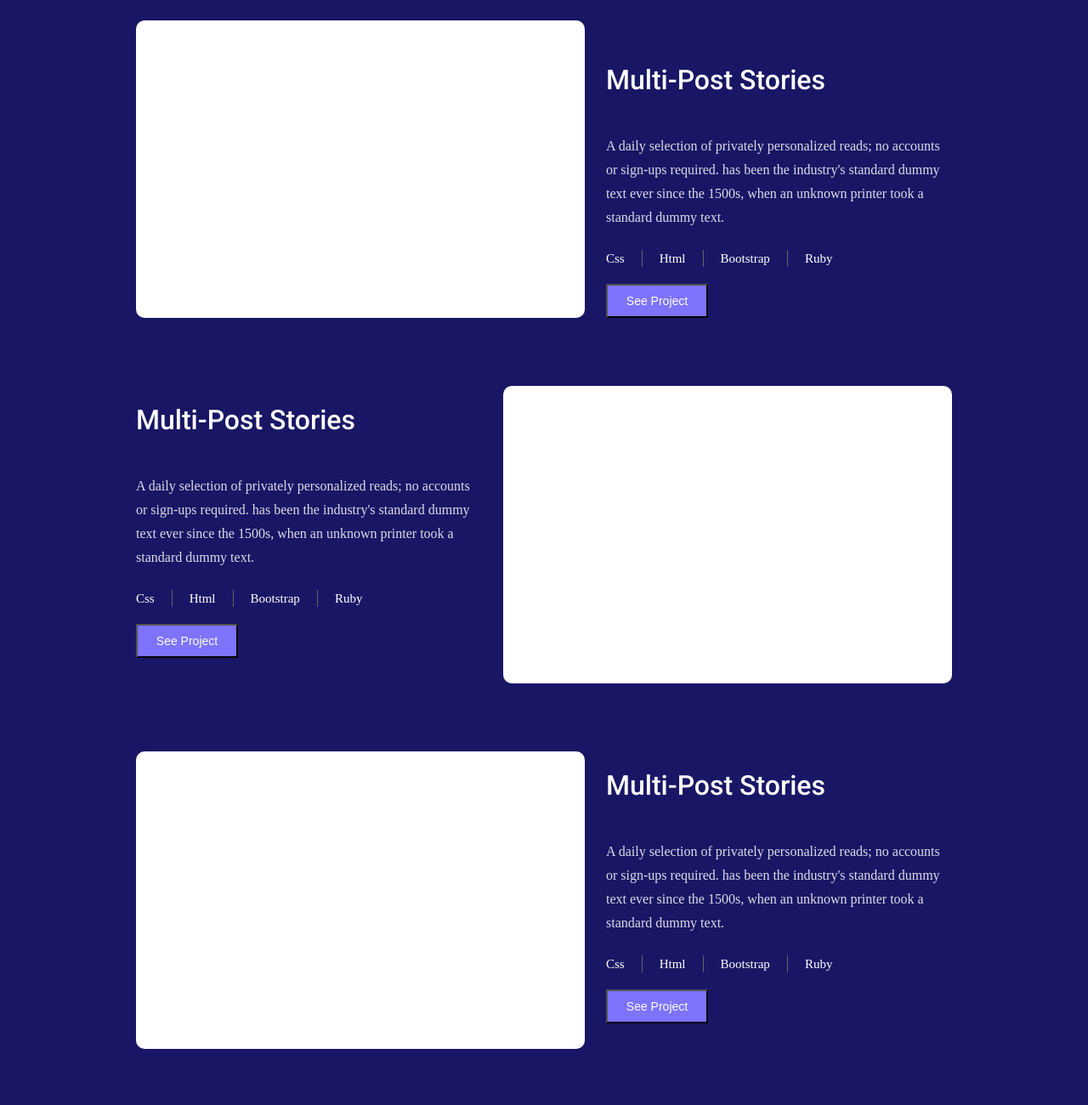
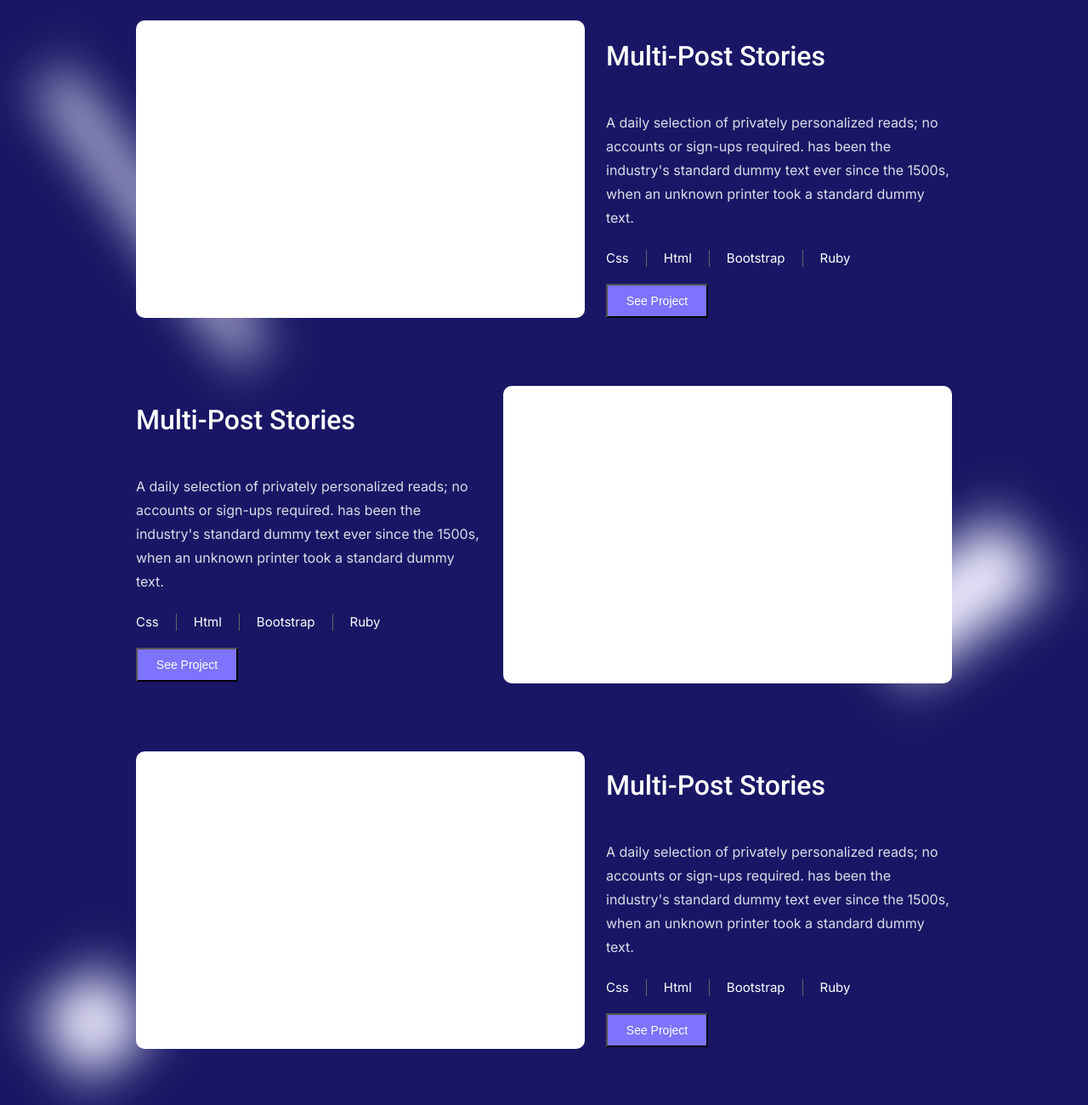
Before and after one commit to DammyShittu/Portfolio-Project, a website: page index.html in a window 1280 px wide. Shown: the part 1200-2500 px from the top of the page at 85% size. Drawn offline with Linux system fonts and the light colour scheme.

Commit message:
Add background ellipse

```diff
--- a/index.html
+++ b/index.html
@@ -103,6 +103,7 @@
    <div class="all-cards">
 
     <div class="work-card project-1">
+     <div class="ellipse"></div>
      <div class="card"></div>
      <aside class="aside-1">
       <h3>Multi-Post Stories</h3>
@@ -122,6 +123,7 @@
     </div>
 
     <div class="work-card project-2">
+     <div class="ellipse-2"></div>
      <div class="card card-2"></div>
      <aside>
       <h3>Multi-Post Stories</h3>
@@ -141,6 +143,7 @@
     </div>
 
     <div class="work-card project-3">
+     <div class="ellipse-3"></div>
      <div class="card"></div>
      <aside>
       <h3>Multi-Post Stories</h3>
@@ -160,6 +163,7 @@
     </div>
 
     <div class="work-card project-4">
+     <div class="ellipse-4"></div>
      <div class="card  card-4"></div>
      <aside>
       <h3>Multi-Post Stories</h3>
--- a/style.css
+++ b/style.css
@@ -89,6 +89,15 @@ h1 {
   margin-bottom: 45px;
   color: #b3bac5;
   padding: 0 15px;
+}
+
+.work-card aside h3 {
+  font-weight: 500;
+  font-size: 32px;
+  line-height: 80px;
+  display: flex;
+  align-items: center;
+  color: #fff;
 }
 
 #portfolio-intro h3 {
@@ -208,14 +217,50 @@ h1 {
   gap: 25px;
 }
 
+.ellipse {
+  position: absolute;
+  width: 37px;
+  height: 400px;
+  left: 0;
+  top: 30px;
+  background: #edecff url(./img/ellipse-3.svg);
+  filter: blur(30px);
+  transform: rotate(-36.38deg);
+  z-index: -2;
+}
+
+.ellipse-2,
+.ellipse-4 {
+  position: absolute;
+  width: 200px;
+  height: 100px;
+  left: 90%;
+  top: 200px;
+  background: #edecff url(./img/ellipse-5.svg);
+  filter: blur(30px);
+  transform: rotate(-36.38deg);
+  z-index: -2;
+}
+
+.ellipse-3 {
+  position: absolute;
+  width: 100px;
+  height: 100px;
+  right: 100%;
+  top: 270px;
+  background: #edecff url(./img/ellipse-3.svg);
+  filter: blur(30px);
+  transform: rotate(-36.38deg);
+  z-index: -2;
+}
+
 .card {
   width: 55%;
   height: 350px;
-  background: linear-gradient(0deg, #FFFFFF, #FFFFFF);
+  background: linear-gradient(0deg, #fff, #fff);
   flex: none;
   order: 0;
   flex-grow: 0;
-
   border-radius: 10px;
 }
 
@@ -225,33 +270,23 @@ h1 {
   justify-content: flex-end;
 }
 
-.work-card aside h3 {
-  font-weight: 500;
-  font-size: 32px;
-  line-height: 80px;
-  display: flex;
-  align-items: center;
-  color: #FFFFFF;
-}
-
 .work-card aside p {
-  font-family: Inter sans-serif;
+  font-family: Inter, sans-serif;
   font-style: normal;
   font-weight: normal;
   font-size: 16px;
   line-height: 28px;
-  color: #DCDCE8;
+  color: #dcdce8;
   flex: none;
   order: 1;
-  flex-grow: 0;
-  margin: 24px 0px;
+  margin: 24px 0;
 }
 
 .stack-used {
   order: 2;
 }
 
-.stack-used ul{
+.stack-used ul {
   display: flex;
   gap: 20px;
   margin: 0;
@@ -263,12 +298,12 @@ h1 {
 .stack-used ul li {
   list-style: none;
   padding-right: 20px;
-  font-family: Inter sans-serif;
+  font-family: Inter, sans-serif;
   font-style: normal;
   font-weight: 500;
   font-size: 15px;
   line-height: 20px;
-  color: #FFFFFF;
+  color: #fff;
 }
 
 .stack {
@@ -293,7 +328,7 @@ aside button:focus {
 
 aside button:hover {
   background: #7d73fc;
-  box-shadow: 0px 8px 16px 0px #7D73FC7A;
+  box-shadow: 0 8px 16px 0 #7d73fc7a;
   transition: all 300ms ease-in;
 }
 
@@ -330,7 +365,7 @@ aside button:hover {
   .card-2,
   .card-4 {
     order: 0;
-}
+  }
 
   .work-card aside {
     display: flex;
@@ -339,4 +374,10 @@ aside button:hover {
     align-items: center;
     text-align: center;
   }
+
+  .ellipse-2,
+  .ellipse-4 {
+    width: 100px;
+    left: 80%;
+  }
 }
```
